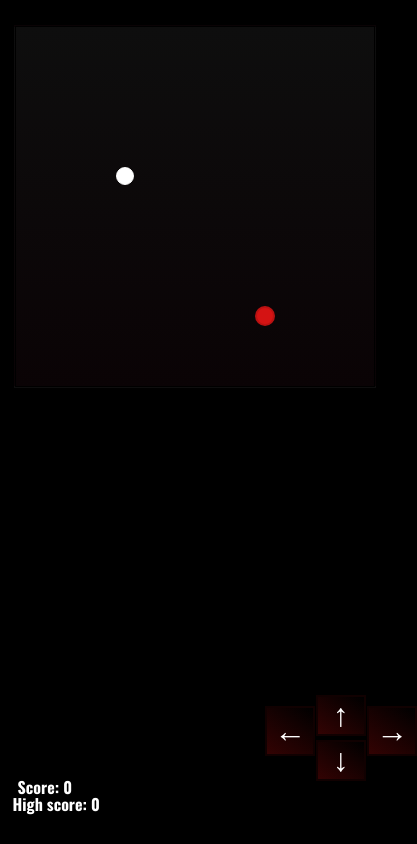
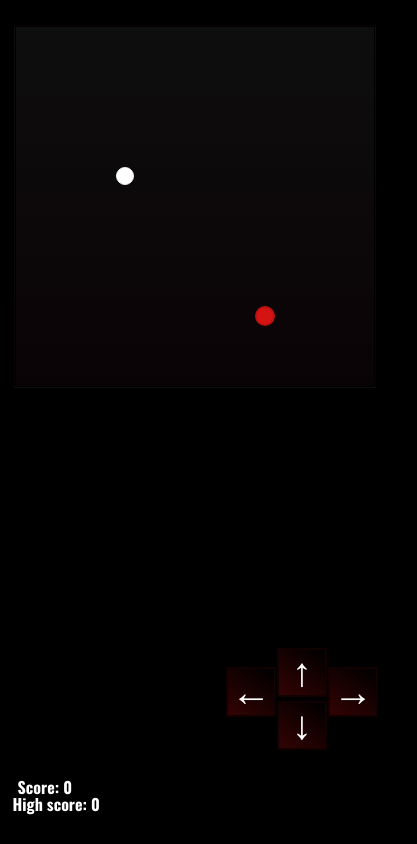
Before and after one commit to a-y-u-s-h-0-127/terror-of-snake, a plain HTML site: page index.html in a window 390 px wide. Shown: the whole page, 417 px wide, since content can reach past the window. Drawn offline with nearby package versions, Linux system fonts and the light colour scheme.

Commit message:
update last time

```diff
--- a/style.css
+++ b/style.css
@@ -131,3 +131,18 @@ button{
 button:active{
     background-color: rgba(0, 0, 0, 0.068);
 }
+
+@media (max-width:480px) {
+    button{
+        font-size: 2.5rem;
+    }
+
+    #arrow-control{
+        right: 20%;
+        bottom: 15%;
+    }
+
+    .right-left-arrow{
+        margin-top: 8px;
+    }
+}
```
